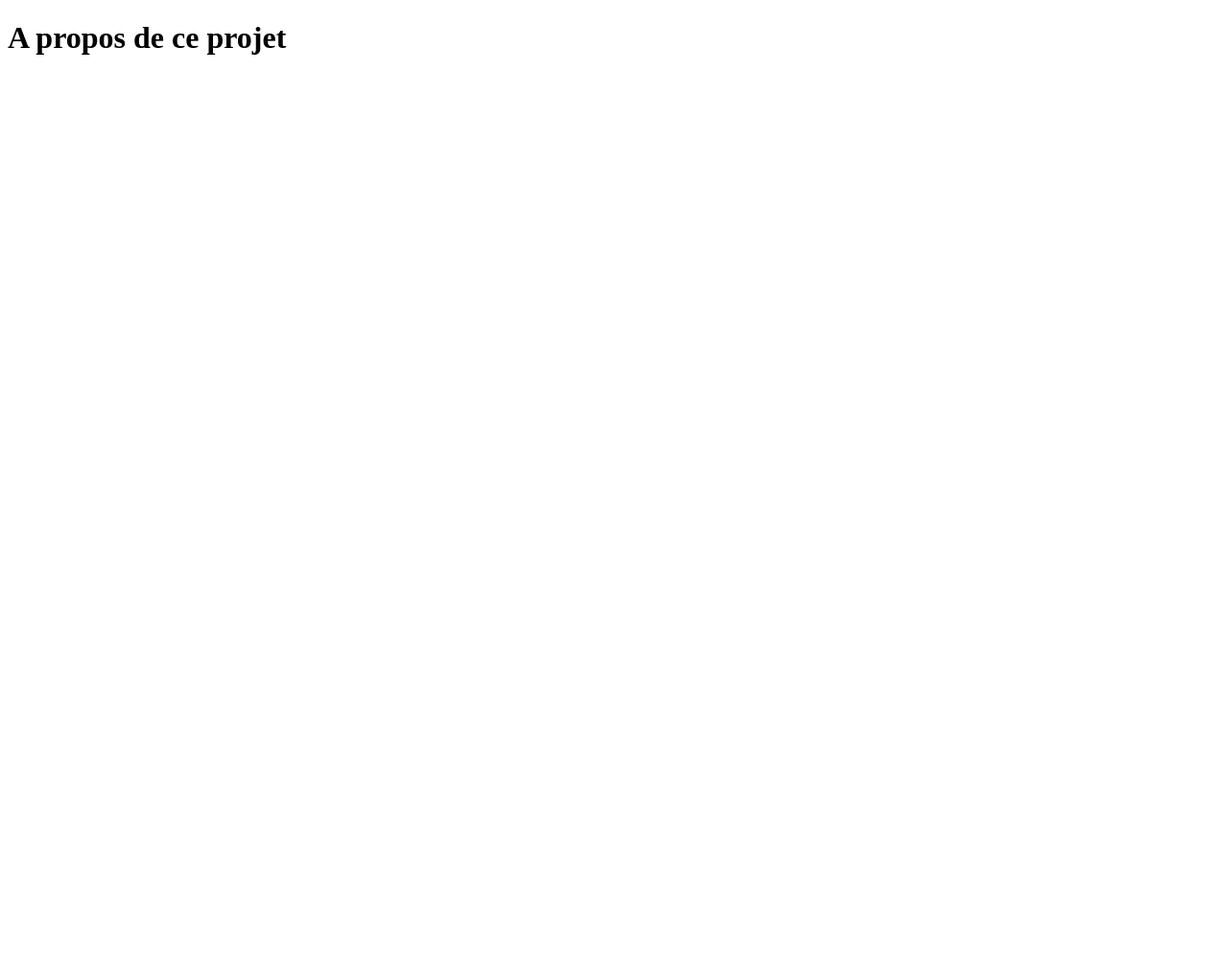
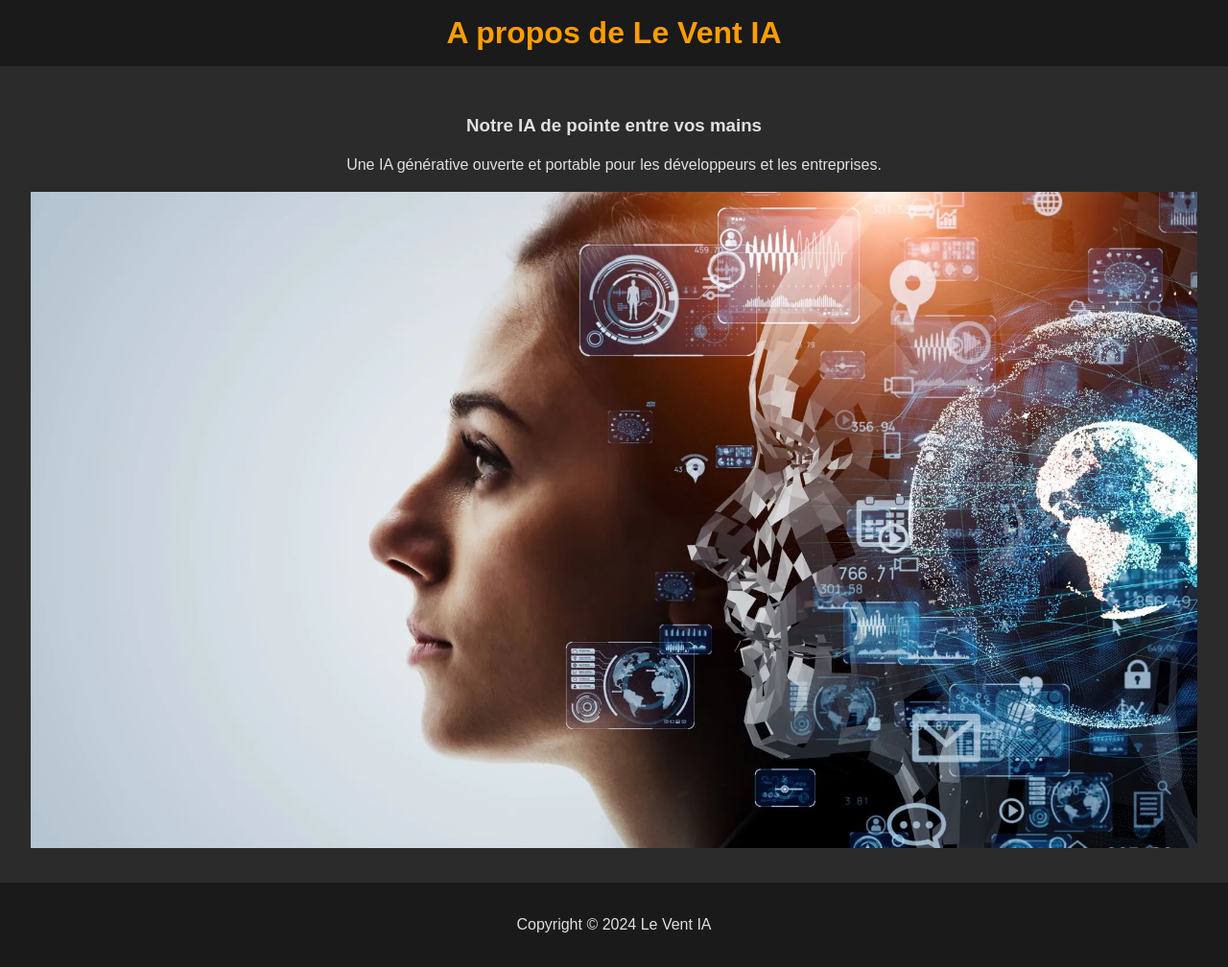
Before and after one commit to remy-rabischung/runtrack-nodeJs, a website: page runtrack_express/projet_web/views/about.html in a window 1280 px wide. Shown: the whole page at 96% size. Before the commit the page ends 800 px from the top, so only its background shows below. Drawn offline with Linux system fonts and the light colour scheme.

Commit message:
Debut du Job7

```diff
--- /dev/null
+++ b/runtrack_express/projet_web/public/index.css
@@ -0,0 +1,33 @@
+body {
+    background-color: #2b2b2b;
+    color: #e0e0e0;
+    font-family: Arial, sans-serif;
+    margin: 0;
+    padding: 0;
+    text-align: center;
+    justify-content: center;
+  }
+
+  header,
+  footer {
+    background-color: #1a1a1a;
+    padding: 1rem;
+  }
+
+  h1 {
+    margin: 0;
+    color: #ff9d00;
+  }
+
+  main {
+    padding: 2rem;
+  }
+
+  p {
+    line-height: 1.5;
+  }
+
+  img {
+    max-width: 100%;
+    height: auto;
+  }
--- a/runtrack_express/projet_web/views/about.html
+++ b/runtrack_express/projet_web/views/about.html
@@ -1,12 +1,22 @@
 <!DOCTYPE html>
 <html lang="fr">
 <head>
-    <meta charset="UTF-8">
-    <meta name="viewport" content="width=device-width, initial-scale=1.0">
-    <title>About</title>
+  <meta charset="UTF-8">
+  <meta name="viewport" content="width=device-width, initial-scale=1.0">
+  <link rel="stylesheet" href="/public/index.css">
+  <title>Le Vent IA</title>
 </head>
 <body>
-    <h1>A propos de ce projet</h1>
-
+  <header>
+    <h1>A propos de Le Vent IA</h1>
+  </header>
+  <main>
+    <h3>Notre IA de pointe entre vos mains</h3>
+    <p>Une IA générative ouverte et portable pour les développeurs et les entreprises.</p>
+    <img src="/images/IA-generative.webp" alt="IA image">
+  </main>
+  <footer>
+    <p>Copyright © 2024 Le Vent IA</p>
+  </footer>
 </body>
 </html>
```
Also changed, not shown: runtrack_express/projet_web/views/index.html (+15 -5 lines), runtrack_express/projet_web/public/about.css (added), runtrack_express/projet_web/public/images/IA-generative.webp (added).
